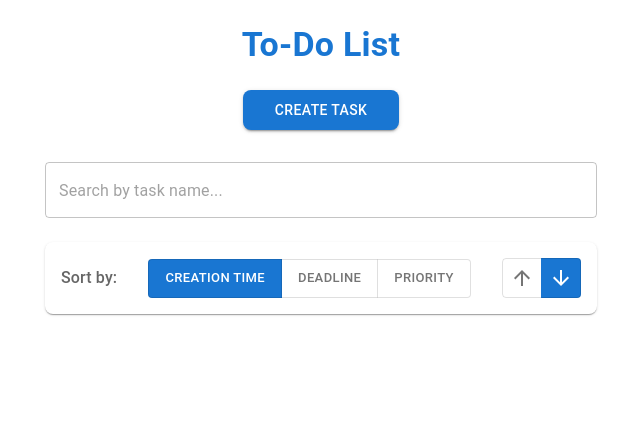
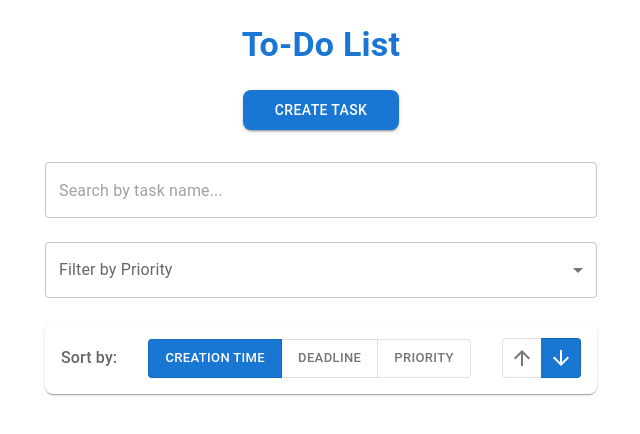
Before and after one commit to Tahmidul-Islam-Omi/Career_BootCamp, a React (Vite) app in the folder Career BootCamp/React JS Assignment/To-Do App/: page /todo in a window 1280 px wide. Shown: the top 434 px of the page, without its empty margins (319-959 px from the left). Built offline with nearby package versions, Linux system fonts and the light colour scheme.

Commit message:
Priority based filtering done.

```diff
--- /dev/null
+++ b/Career BootCamp/React JS Assignment/To-Do App/src/components/PriorityFilter.jsx
@@ -0,0 +1,29 @@
+import { Box, FormControl, InputLabel, MenuItem, Select } from '@mui/material';
+
+const PriorityFilter = ({ selectedPriority, setSelectedPriority }) => {
+    return (
+        <Box sx={{ mb: 3 }}>
+            <FormControl fullWidth>
+                <InputLabel>Filter by Priority</InputLabel>
+                <Select
+                    value={selectedPriority}
+                    onChange={(e) => setSelectedPriority(e.target.value)}
+                    label="Filter by Priority"
+                >
+                    <MenuItem value="">All</MenuItem>
+                    <MenuItem value="1">1</MenuItem>
+                    <MenuItem value="2">2</MenuItem>
+                    <MenuItem value="3">3</MenuItem>
+                    <MenuItem value="4">4</MenuItem>
+                    <MenuItem value="5">5</MenuItem>
+                    <MenuItem value="6">6</MenuItem>
+                    <MenuItem value="7">7</MenuItem>
+                    <MenuItem value="8">8</MenuItem>
+                    <MenuItem value="9">9</MenuItem>
+                </Select>
+            </FormControl>
+        </Box>
+    );
+};
+
+export default PriorityFilter;
--- a/Career BootCamp/React JS Assignment/To-Do App/src/pages/TodoApp.jsx
+++ b/Career BootCamp/React JS Assignment/To-Do App/src/pages/TodoApp.jsx
@@ -1,5 +1,6 @@
 import { Button, Container, Typography } from '@mui/material';
 import { useState } from 'react';
+import PriorityFilter from '../components/PriorityFilter';
 import TaskDialog from '../components/TaskDialog';
 import TaskList from '../components/TaskList';
 import TaskSearch from '../components/TaskSearch';
@@ -20,6 +21,7 @@ const TodoApp = () => {
     });
     const [currentTask, setCurrentTask] = useState(null);
     const [searchTerm, setSearchTerm] = useState('');
+    const [selectedPriority, setSelectedPriority] = useState('');
 
     const handleChange = (e) => {
         const { name, value } = e.target;
@@ -78,9 +80,11 @@ const TodoApp = () => {
         });
     };
 
-    const filteredTasks = getSortedTasks().filter(task =>
-        task.name.toLowerCase().includes(searchTerm.toLowerCase())
-    );
+    const filteredTasks = getSortedTasks().filter(task => {
+        const matchesSearch = task.name.toLowerCase().includes(searchTerm.toLowerCase());
+        const matchesPriority = selectedPriority ? task.priority === parseInt(selectedPriority) : true;
+        return matchesSearch && matchesPriority;
+    });
 
     return (
         <Container maxWidth="sm">
@@ -115,6 +119,7 @@ const TodoApp = () => {
             </Button>
 
             <TaskSearch searchTerm={searchTerm} setSearchTerm={setSearchTerm} />
+            <PriorityFilter selectedPriority={selectedPriority} setSelectedPriority={setSelectedPriority} />
 
             <TaskSortControls
                 sortBy={sortBy}
```
